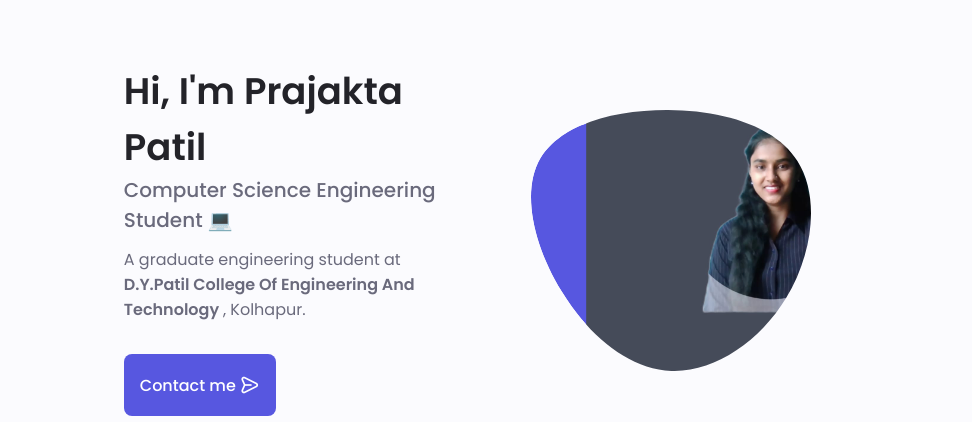
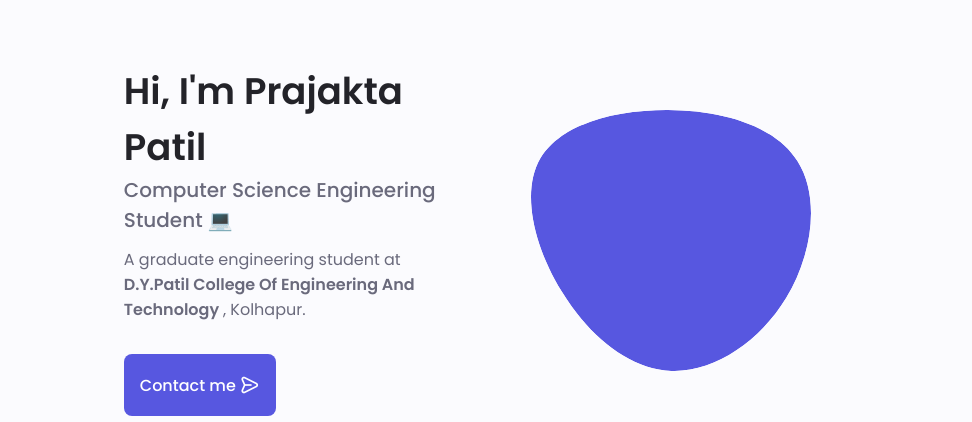
Before and after one commit to Prajaktap60/personal-portfolioo, a plain HTML site: page index.html in a window 1280 px wide. Shown: the part 121-543 px from the top of the page, 181-1153 px from the left. Drawn offline with nearby package versions, Linux system fonts and the light colour scheme.

Commit message:
Update index.html

```diff
--- a/index.html
+++ b/index.html
@@ -110,13 +110,13 @@
                       129.362C2.45775 97.8511 -7.48481 59.1033 6.67581 34.5279C20.9871 10.1032 59.7028
                      -0.149132 97.9666 0.00163737C136.23 0.303176 174.193 10.857 190.312 36.4879Z"
                   />
-                  <image
+<!--                   <image
                     class="home__blob-img"
                     x="-5"
                     y="-60"
                     xlink:href="assets/img/profile1.jpeg"
 
-                  />
+                  />  -->
                 </g>
               </svg>
             </div>
```
